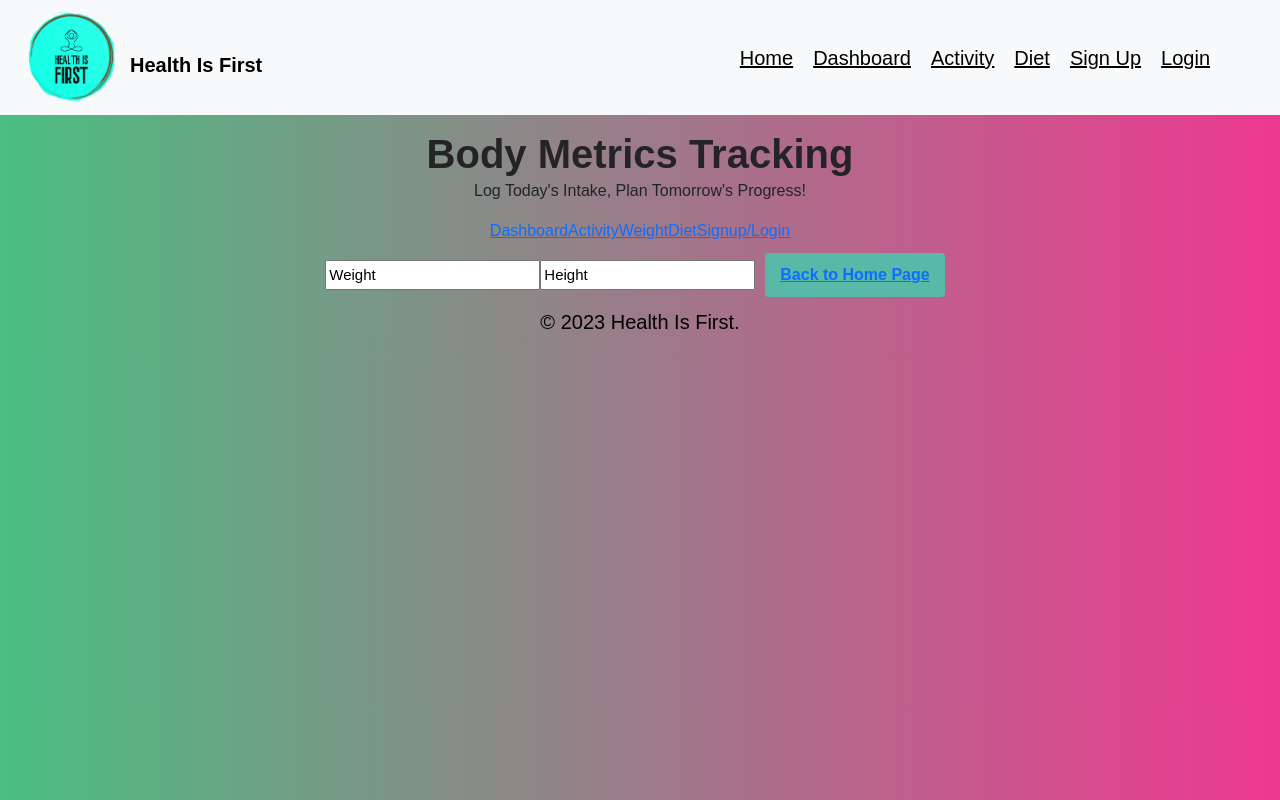
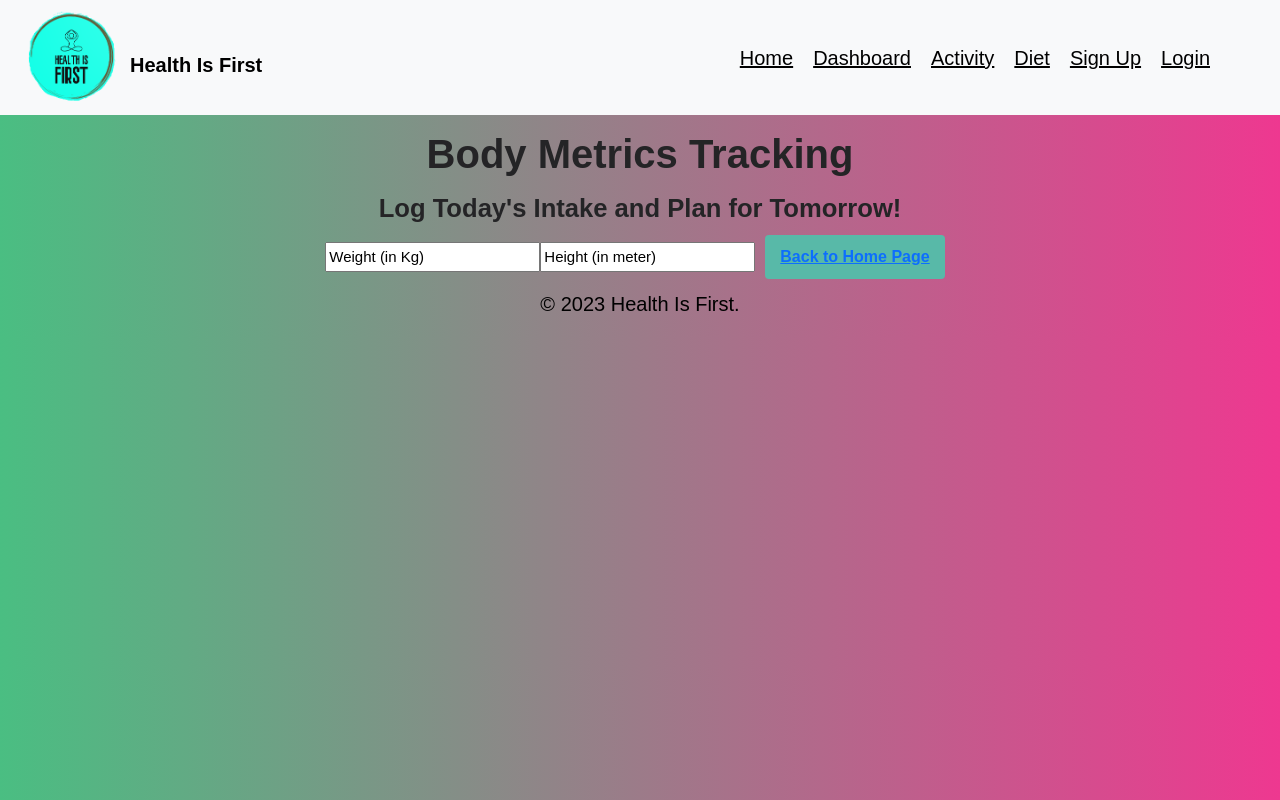
Before and after one commit to SaraArzideh/Health_Is_First, a React (Create React App) app in the folder frontend/: page /weight in a window 1280 px wide. Built offline with nearby package versions, Linux system fonts and the light colour scheme.

Commit message:
components updated

```diff
--- a/frontend/src/components/BodyMetrics.js
+++ b/frontend/src/components/BodyMetrics.js
@@ -5,17 +5,11 @@ function BodyMetrics() {
   return (
     <div className="weight-page">
       <h1>Body Metrics Tracking</h1>
-      <p>Log Today's Intake, Plan Tomorrow's Progress!</p>
+      <h2>Log Today's Intake and Plan for Tomorrow!</h2>
 
-      <nav>
-        <a href="/dashboard">Dashboard</a>
-        <a href="/activity">Activity</a>
-        <a href="/weight">Weight</a>
-        <a href="/diet">Diet</a>
-        <a href="/login">Signup/Login</a>
-      </nav>
-      <input placeholder="Weight" />
-      <input placeholder="Height" />
+
+      <input placeholder="Weight (in Kg)" />
+      <input placeholder="Height (in meter)" />
       {/* Visualization component for weight changes comes here */}
       <button><a href="/">Back to Home Page</a></button>
     </div>
--- a/frontend/src/components/Dashboard.js
+++ b/frontend/src/components/Dashboard.js
@@ -16,7 +16,7 @@ function Dashboard() {
   const dispatch = useDispatch();
 
   // Get the goal from the user state inside authReducer
-  const activityGoal = useSelector(state => state.auth.user.activityGoal);
+  const activityGoal = useSelector(state => state.auth.user?.activityGoal||0);
 
   // Function to handle goal setting from the dashboard
   const handleDashboardSetGoal = (goal) => {
```
